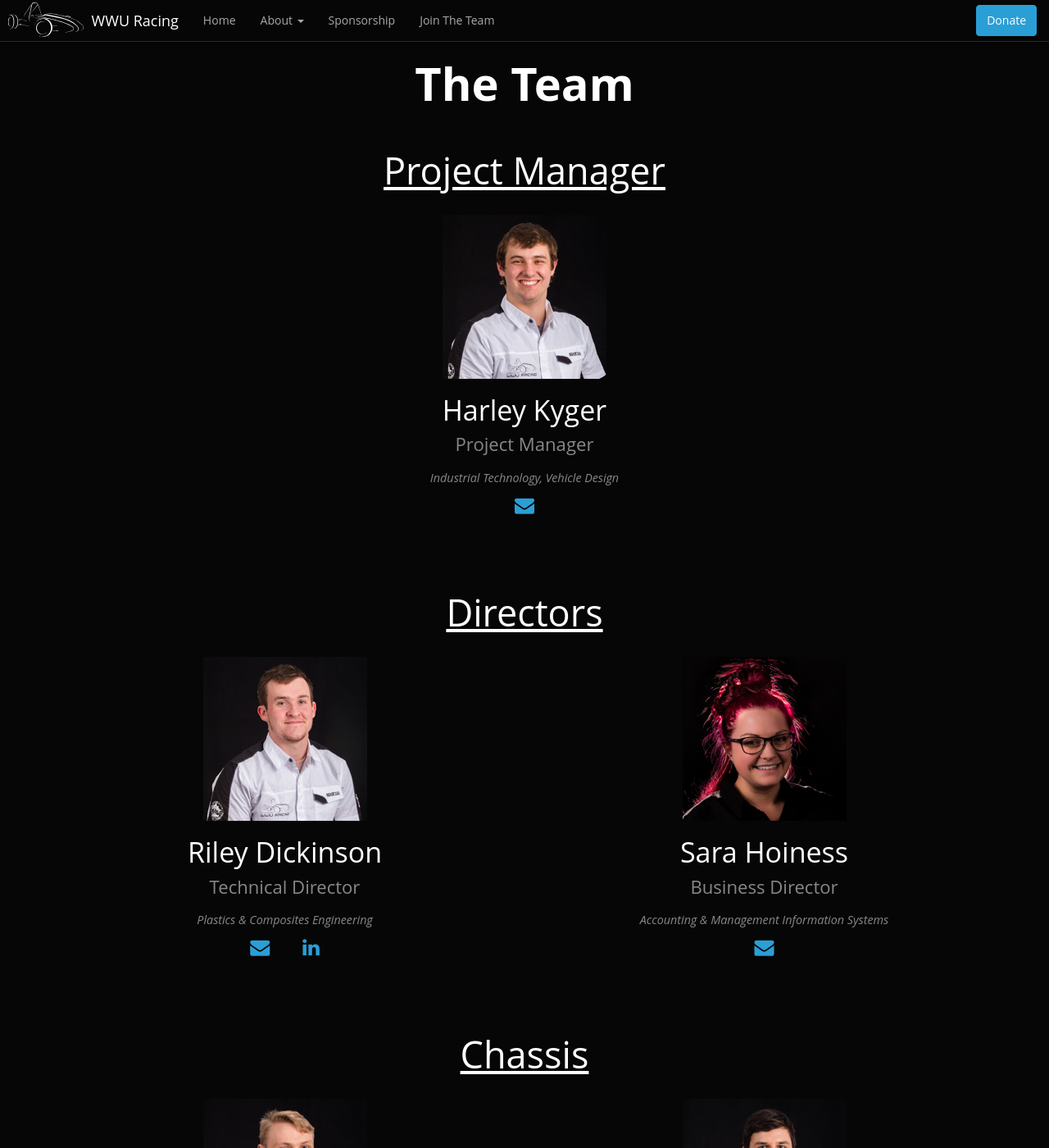
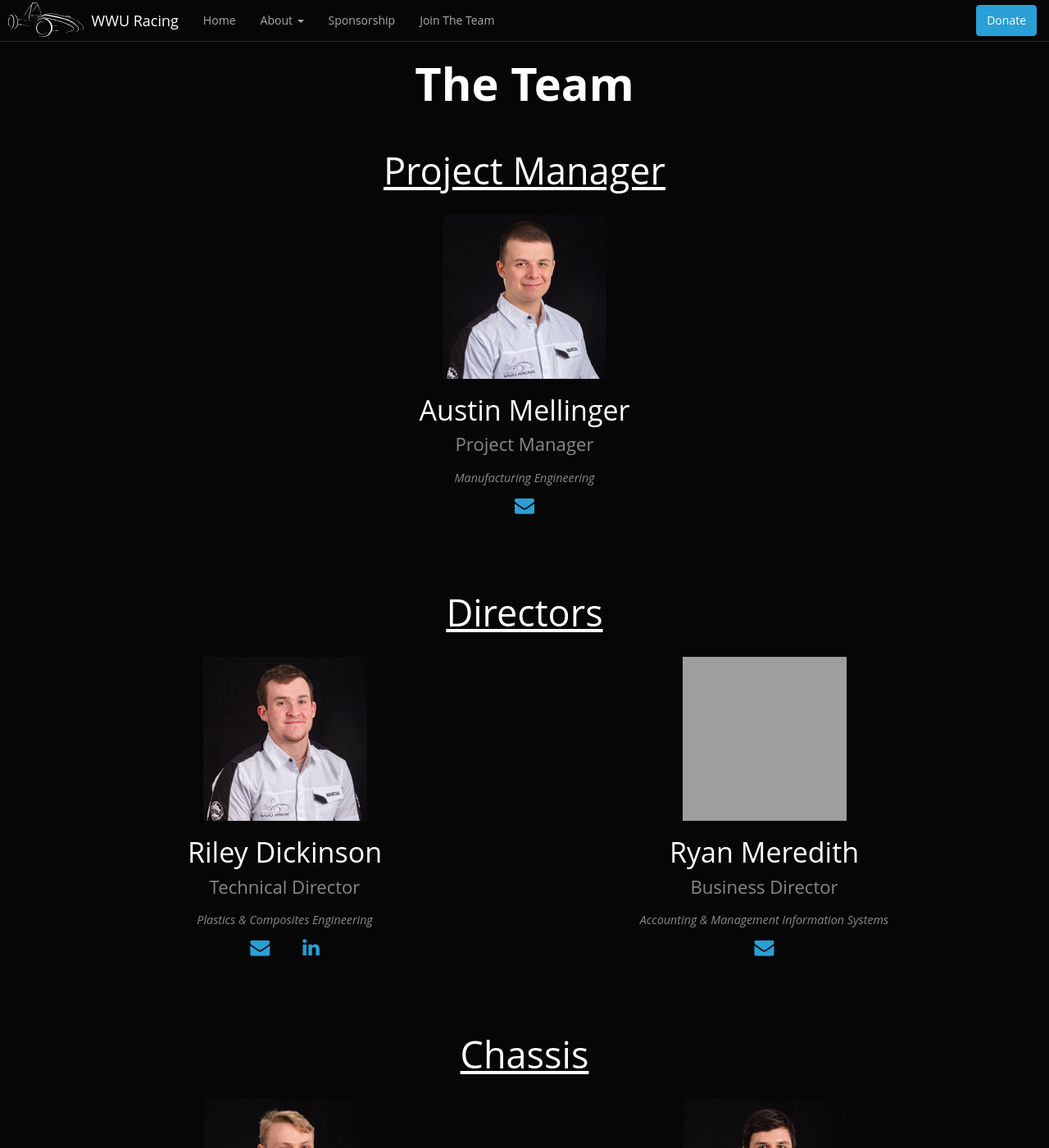
Before and after one commit to wwuracingGH/wwuracingGH.github.io, a Jekyll site: the page built from about/roster.html, in a window 1280 px wide and 1400 px high. Shown: the whole window at 82% size. Built offline with Jekyll 4.4.1, drawn with Linux system fonts in a browser that asks for light colours; some web fonts are replaced.

Commit message:
Update roster.yml

```diff
--- a/_data/roster.yml
+++ b/_data/roster.yml
@@ -1,8 +1,8 @@
 - heading: Project Manager
   members:
-    - name: Harley Kyger
+    - name: Austin Mellinger
       title: Project Manager
-      major: Industrial Technology, Vehicle Design
+      major: Manufacturing Engineering
 
 - heading: Directors
   members:
@@ -11,7 +11,7 @@
       linkedin: http://www.linkedin.com/in/riley-dickinson-001181156
       major: Plastics & Composites Engineering
 
-    - name: Sara Hoiness
+    - name: Ryan Meredith
       title: Business Director
       major: Accounting & Management Information Systems
 
```
